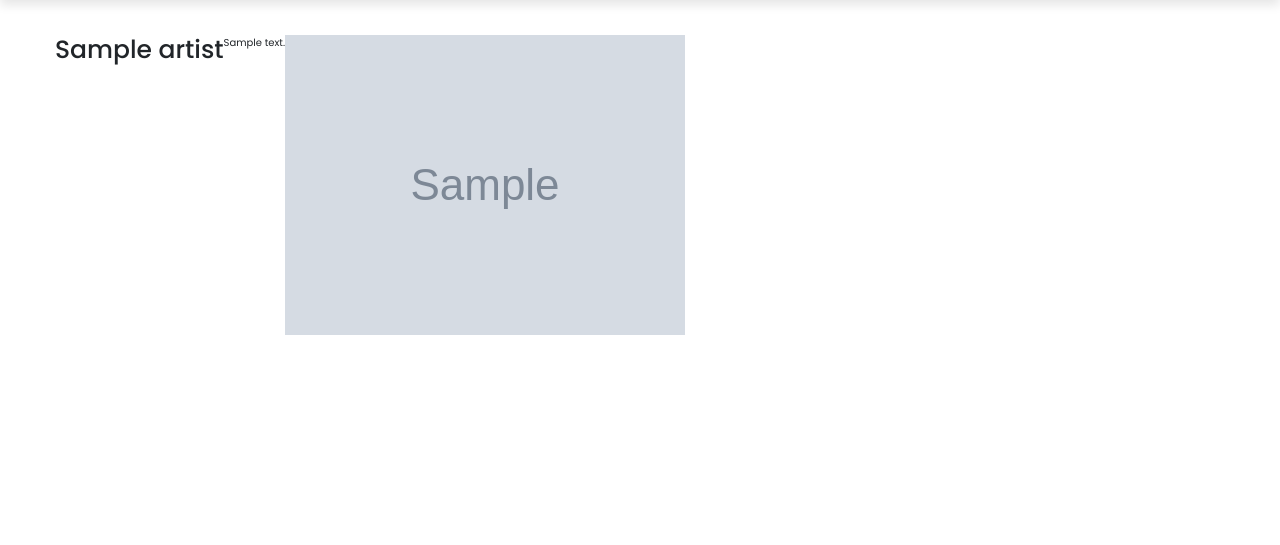
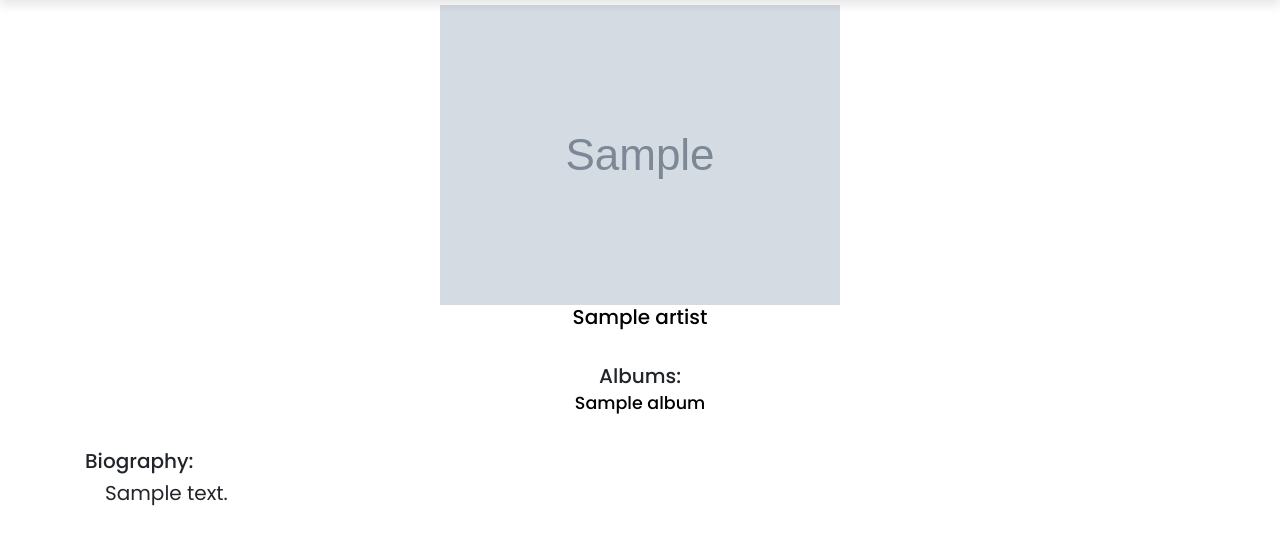
Before and after one commit to Roquefort29/SDAmusic, a Django app: template mysite/SDA/templates/artistpage.html in a window 1280 px wide. Shown: the part 65-610 px from the top of the page. Run offline with Django 3.2, Linux system fonts and the light colour scheme; the template is opened without the code that fills it: most values are stand-ins (such as "Sample title", 1, 10 or a date in 2020); grey boxes marked "Sample" are stand-in pictures; parts of the project's set-up code (start-up, migrations or seed data) failed here and were passed over; some libraries are stand-ins or nearby versions.

Commit message:
upd: update album, artist pages

```diff
--- a/mysite/SDA/templates/albumpage.html
+++ b/mysite/SDA/templates/albumpage.html
@@ -46,12 +46,6 @@
 						<a href="{% url 'track_detail' slug=i.slug %}">
 							<h3>{{i.title}}</h3>
 						</a>
-								<button style="width: 10px; height: 10px;">
-									<audio id="audio" src="{{ i.song.url}}"></audio>
-								</button>
-<!--							<audio autoplay="autoplay" controls="controls" style="display: block; position: fixed; left: auto; right: 0; bottom: 0; z-index: 999;">-->
-<!--                				<source src="{{ i.song.url}}" type="audio/mpeg">-->
-<!--            				</audio>-->
 						{% endfor %}
 					</div>
 				</div>
--- a/mysite/SDA/templates/artistpage.html
+++ b/mysite/SDA/templates/artistpage.html
@@ -11,7 +11,6 @@
     <link rel="stylesheet" href="https://unpkg.com/flickity@2/dist/flickity.min.css">
     <link rel="stylesheet" href="https://maxcdn.bootstrapcdn.com/bootstrap/4.0.0/css/bootstrap.min.css" integrity="sha384-Gn5384xqQ1aoWXA+058RXPxPg6fy4IWvTNh0E263XmFcJlSAwiGgFAW/dAiS6JXm" crossorigin="anonymous">
     <link rel="stylesheet" href="{% static 'css/style.css' %}">
-    <link rel="stylesheet" href="{% static 'css/carousel.css' %}">
 
 	<style>
 		a {
@@ -25,16 +24,31 @@
 	</head>
 	<body>
 	{% include 'inc/_navSlug.html' %}
-
-		<div style="margin-top: 100px;">
-			<div class="container">
-				<div class="row">
-					<h1>{{ artist.name }}</h1>
-					<p>{{ artist.description }}</p>
-					<img src="{{ artist.photo.url }}" alt="{{ artist.title }} cover">
+		<div>
+			<div class="container" style="margin-top: 70px;">
+					<center><img src="{{artist.photo.url}}" style="max-width: 450px; max-height: 450px;"></center>
+						<center><h2><a href="../../welcome" style="text-decoration: none;">{{artist.name}}</a></h2>
+					<br>
+					<br>
+					<h2>Albums:</h2>
+						{% for i in album %}
+						<a href="{% url 'album_detail' slug=i.slug %}">
+							<h3>{{i.title}}</h3>
+						</a>
+						{% endfor %}
+					</center>
+					<br>
+					<br>
+				<h2>Biography:</h2>
+					<div style="font-size: 20px;
+  						margin: 5px 20px 10px 20px;">
+							{{artist.description}}
+					</div>
 				</div>
 			</div>
-		</div>
 
+	<script src="https://cdnjs.cloudflare.com/ajax/libs/jquery/3.2.1/jquery.min.js"></script>
+  	<script src="https://cdnjs.cloudflare.com/ajax/libs/mediaelement/4.2.7/mediaelement-and-player.min.js"></script>
+  	<script src="{% static '../script.js' %}"></script>
 	</body>
 </html>
--- a/mysite/SDA/templates/trackpage.html
+++ b/mysite/SDA/templates/trackpage.html
@@ -2,10 +2,11 @@
 <!DOCTYPE html>
 <html lang="en">
 <head>
+    <link rel="icon" type="image/x-icon" href="../../../media/photos/logo.png">
     <meta charset="UTF-8">
     <meta http-equiv="X-UA-Compatible" content="IE=edge">
     <meta name="viewport" content="width=device-width, initial-scale=1.0">
-    <title>Music Player</title>
+    <title> SDA </title>
     <link rel="stylesheet" href="{% static 'css/autioplayer.css' %}">
     <link rel="stylesheet" href="{% static 'css/style.css' %}">
     <link rel="shortcut icon" href="images/favicon.ico" type="image/x-icon">
@@ -17,7 +18,7 @@
    <div class="player">
        <div class="wrapper">
            <div class="details">
-               <div class="track-art"></div>
+               <div class="image"><img style="width: 300px; height: 300px;" src="{{track.photo.url}}"></div>
                <div class="track-name">{{track.title}}</div>
                <div class="track-artist">{{track.get_artist}}</div>
            </div>
--- a/mysite/SDA/views.py
+++ b/mysite/SDA/views.py
@@ -152,11 +152,13 @@ def albums(request):
 
 def artist_detail(request, slug):
     artist = Artist.objects.get(slug=slug)
+    id_of_artist = artist.id
+    album = Album.objects.filter(artist=id_of_artist)
     context = {
         'artist': artist,
+        'album': album,
     }
     return render(request, "../templates/artistpage.html", context=context)
-
 
 def track_detail(request, slug):
     track = Track.objects.get(slug=slug)
```
